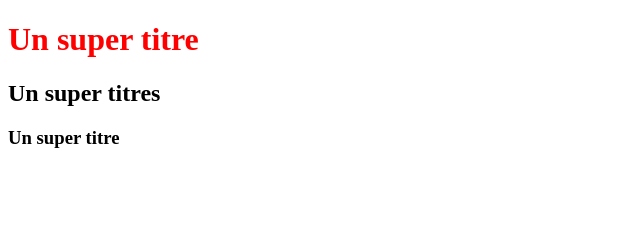
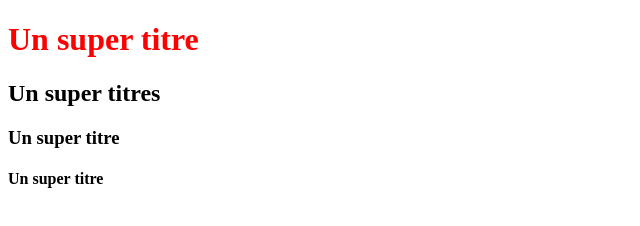
Before and after one commit to LC3617/My-first-project, a plain HTML site: page index.html in a window 1280 px wide. Shown: the whole page, without its empty margins (0-640 px from the left). Drawn offline with Linux system fonts and the light colour scheme.

Commit message:
ajout de la ligne H4

```diff
--- a/index.html
+++ b/index.html
@@ -8,5 +8,6 @@
 <h1>Un super titre</h1>
 <h2>Un super titres</h2>
 <h3>Un super titre</h3>
+<h4>Un super titre</h4>
 </body>
 </html>
```
Also changed, not shown: 1 other file.
